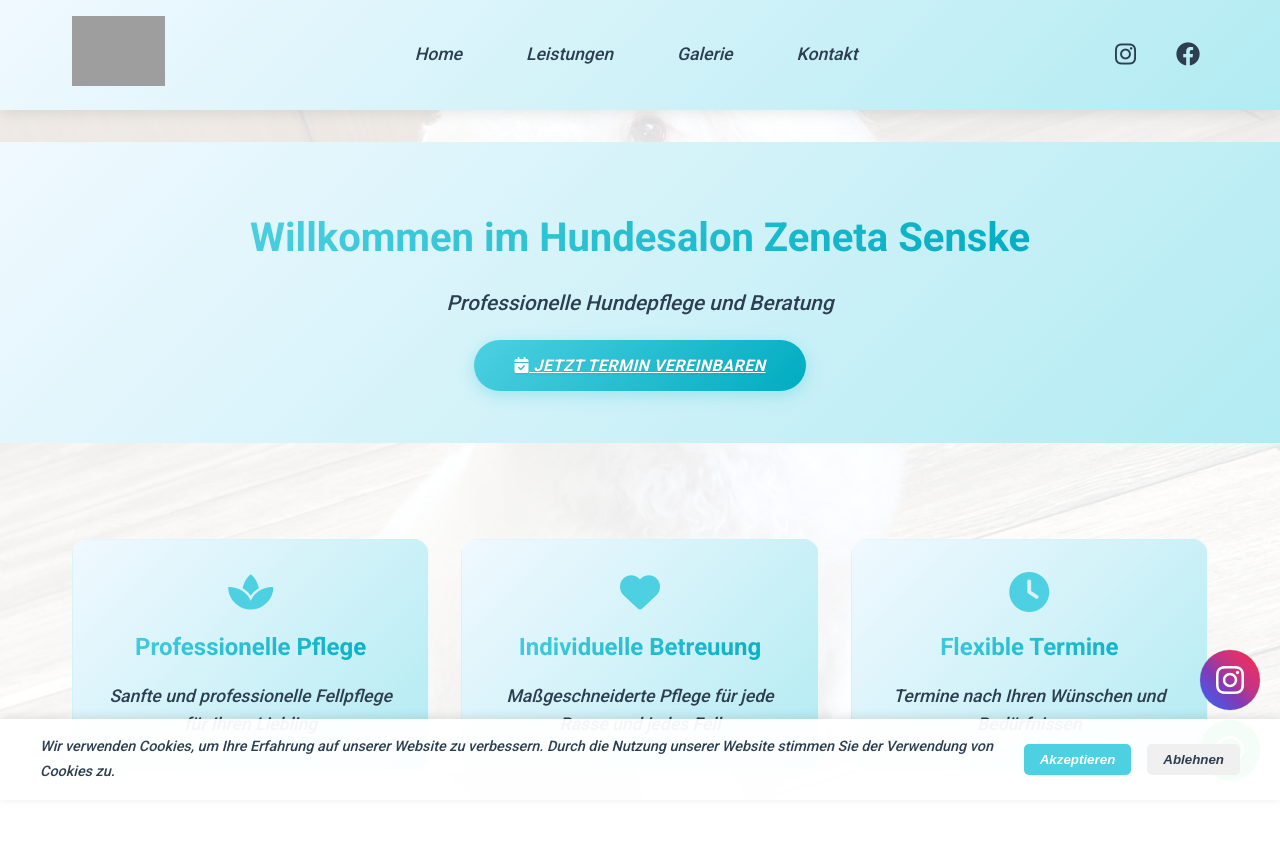
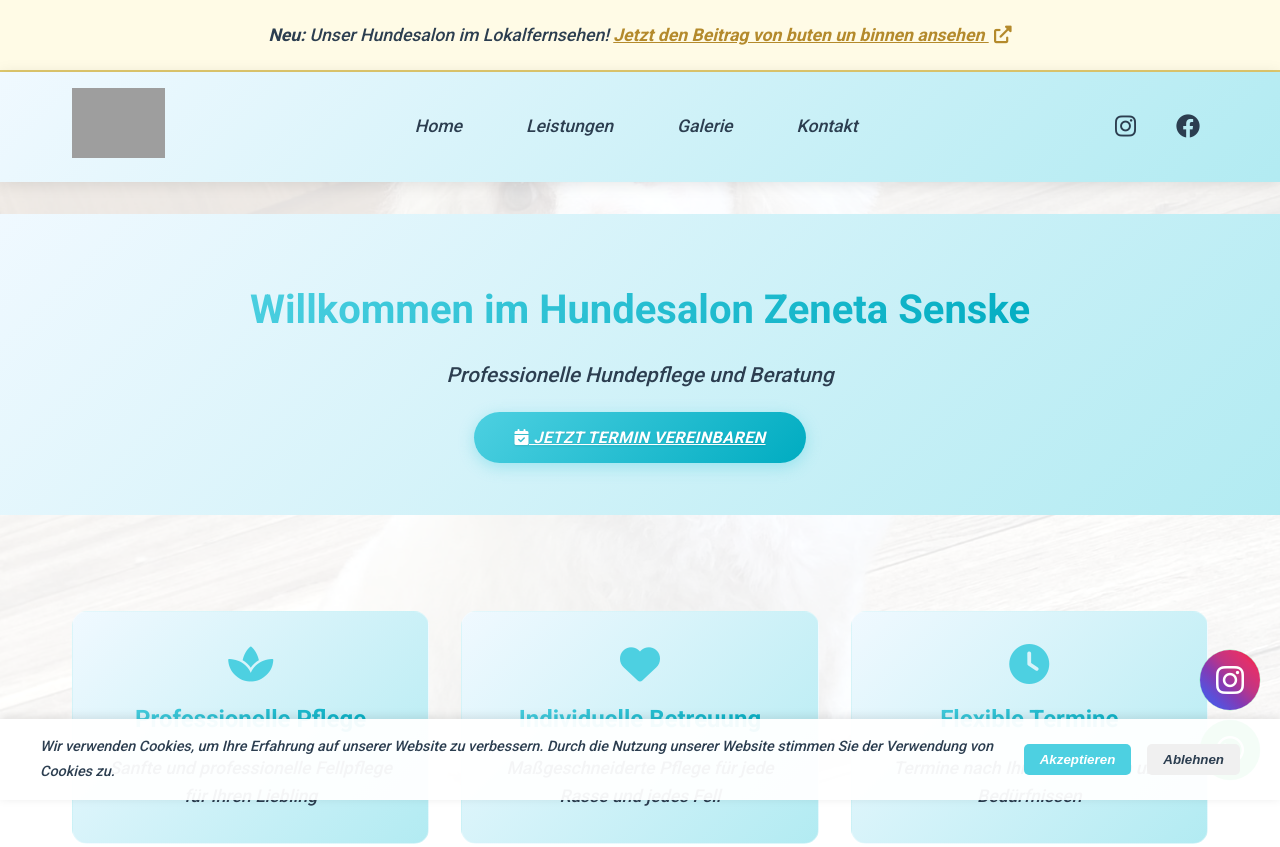
Before and after one commit to ZaraSheikhi/Hundesalon-Zaneta-Senske, a plain HTML site: page index.html in a window 1280 px wide. Shown: the top 847 px of the page. Drawn offline with nearby package versions, Linux system fonts and the light colour scheme; grey boxes are pictures that could not be loaded; a web font is replaced by a local one.

Commit message:
butenunbinnen
butenunbinnen

```diff
--- a/index.html
+++ b/index.html
@@ -48,14 +48,14 @@
     <script src="https://unpkg.com/aos@2.3.1/dist/aos.js" defer></script>
 </head>
 <body>
-    <!-- Ladebildschirm -->
-    <div id="loader" class="loader">
-        <div class="loader-content">
-            <img src="bilder/logo-simple.png" alt="Logo" class="loader-logo">
-            <div class="loader-spinner"></div>
-        </div>
-    </div>
-
+        <!-- Ankündigung: Lokalnachrichten-Video -->
+        <section class="announcement" style="background:#fffbe6; border-bottom:2px solid #e0c96d; padding:1.2em 0; text-align:center; font-size:1.1em;">
+            <strong>Neu:</strong> Unser Hundesalon im Lokalfernsehen!
+            <a href="https://www.butenunbinnen.de/videos/dicht-bei-hundesalon-zeneta-senske-100.html" target="_blank" rel="noopener noreferrer" style="color:#b48a2c; text-decoration:underline; font-weight:600;">
+                Jetzt den Beitrag von buten un binnen ansehen
+                <i class="fas fa-external-link-alt" aria-hidden="true" style="margin-left:0.3em;"></i>
+            </a>
+        </section>
     <header>
         <nav>
             <div class="logo">
```
